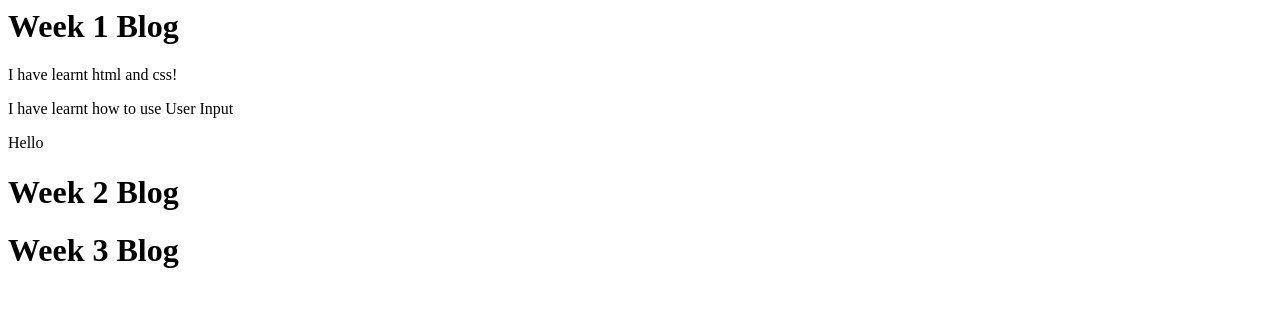
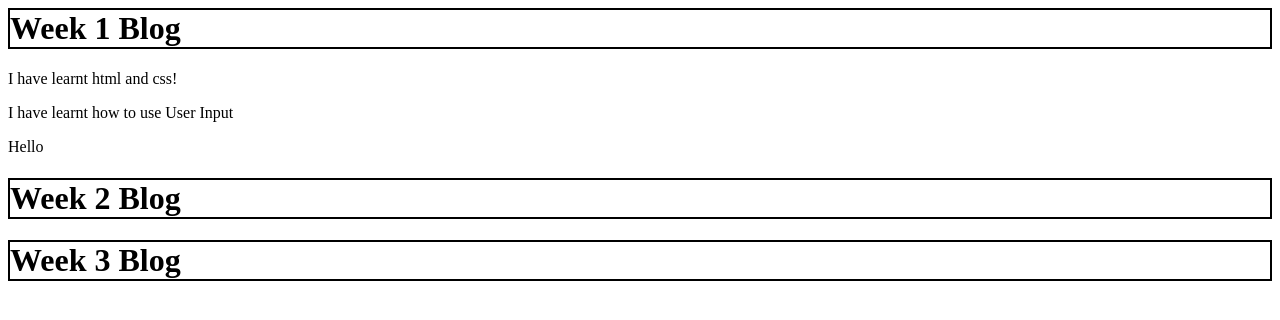
Before and after one commit to yechyang/MyDevelopmentalBlog, a plain HTML site: page index.html in a window 1280 px wide. Drawn offline with Linux system fonts and the light colour scheme.

Commit message:
color border

```diff
--- a/index.html
+++ b/index.html
@@ -3,7 +3,7 @@
     <body>
         <style>
             h1{
-                border-color: black;
+                border-width:2px; border-style:solid; border-color: black;
             }
         </style>
         <h1> Week 1 Blog</h1>
```
